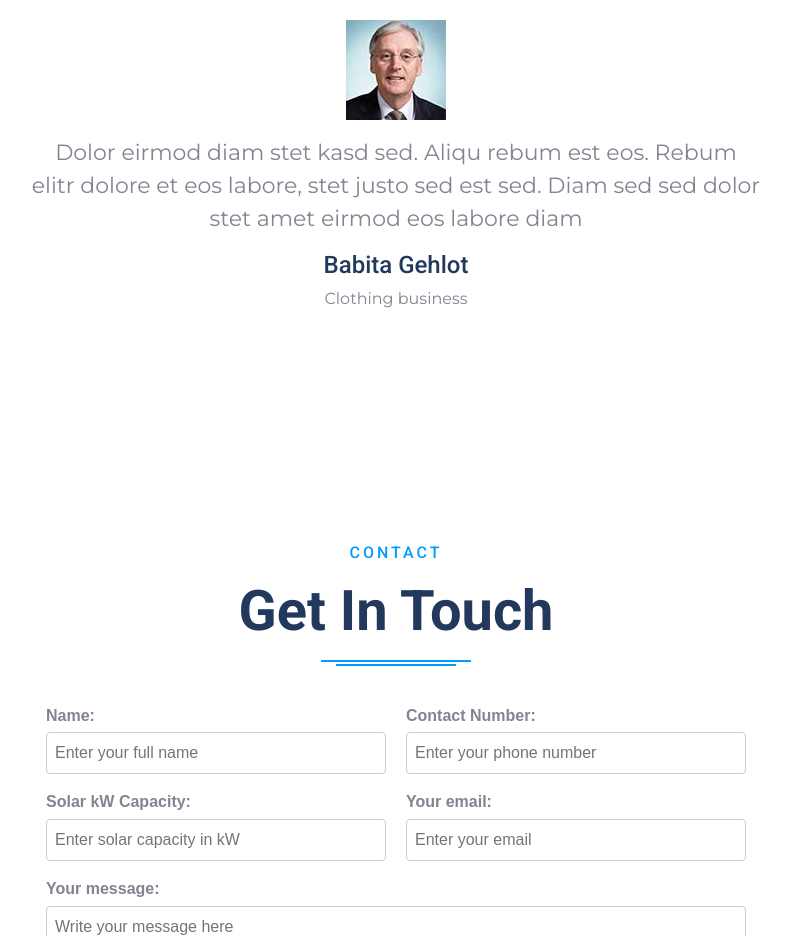
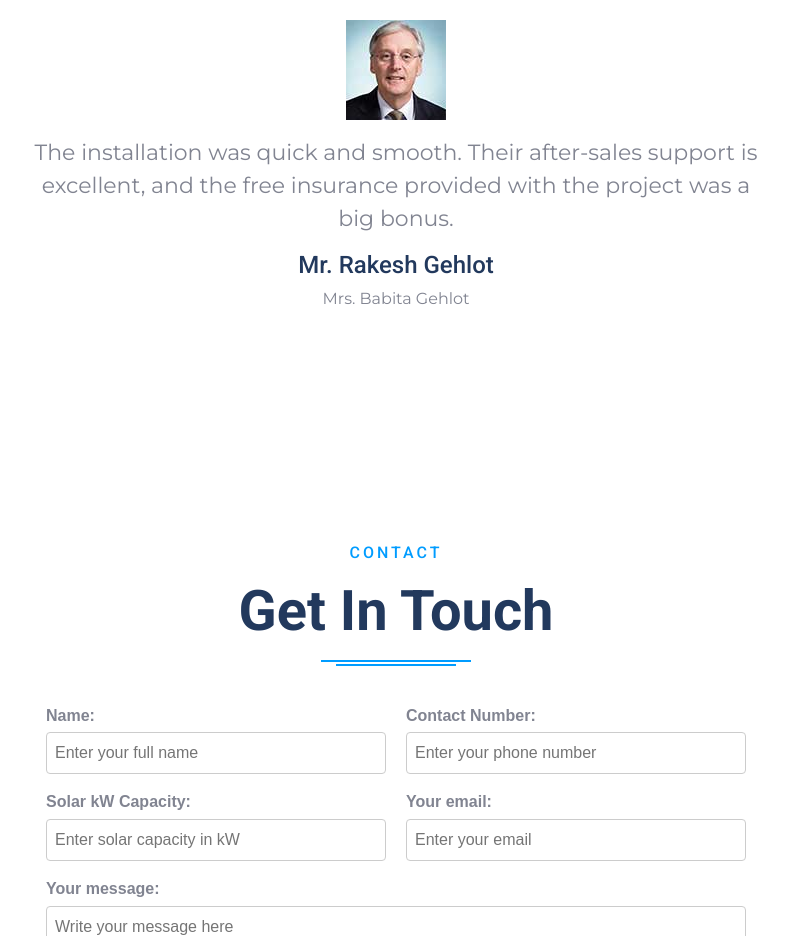
Before and after one commit to mmrmj7/Web-Ram-Baan-, a plain HTML site: page index.html in a window 1280 px wide. Shown: the part 5960-6896 px from the top of the page, without its empty margins (244-1032 px from the left). Drawn offline with nearby package versions, Linux system fonts and the light colour scheme.

Commit message:
Add files via upload

```diff
--- a/index.html
+++ b/index.html
@@ -354,15 +354,15 @@
                         <div class="text-center">
                             <img class="img-fluid mx-auto mb-3" src="img/testimonial-1.jpg" style="width: 100px;">
                             <p style="font-size: 22px;">Truly appreciates your helping nature and the full support you provide through every obstacle. You always strive to complete the work as quickly as possible with great effectiveness and efficiency.</p>
-                            <h4>SAYAR CHAND</h4>
+                            <h4>Mr. SAYAR CHAND</h4>
                             <span>Doctor</span>
                         </div>
 
                         <div class="text-center">
                             <img class="img-fluid mx-auto mb-3" src="img/testimonial-2.jpg" style="width: 100px;">
-                            <p style="font-size: 22px;">Dolor eirmod diam stet kasd sed. Aliqu rebum est eos. Rebum elitr dolore et eos labore, stet justo sed est sed. Diam sed sed dolor stet amet eirmod eos labore diam</p>
-                            <h4>Babita Gehlot</h4>
-                            <span>Clothing business</span>
+                            <p style="font-size: 22px;">The installation was quick and smooth. Their after-sales support is excellent, and the free insurance provided with the project was a big bonus.</p>
+                            <h4>Mr. Rakesh Gehlot</h4>
+                            <span>Mrs. Babita Gehlot</span>
                         </div>
                     </div>
                 </div>
```
